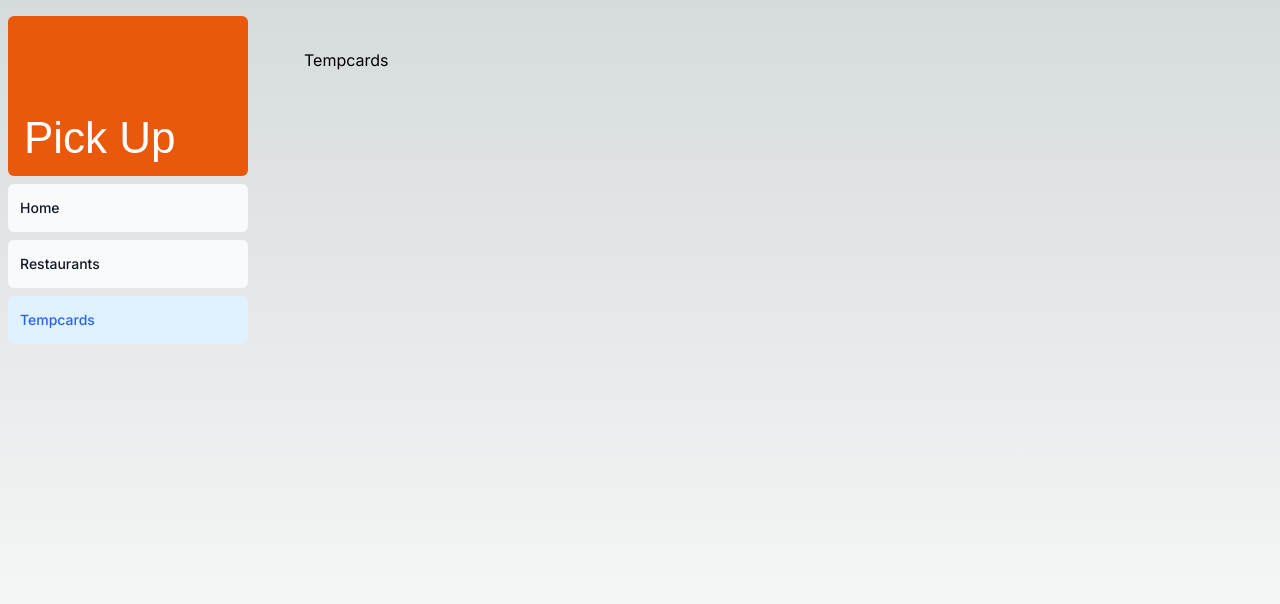
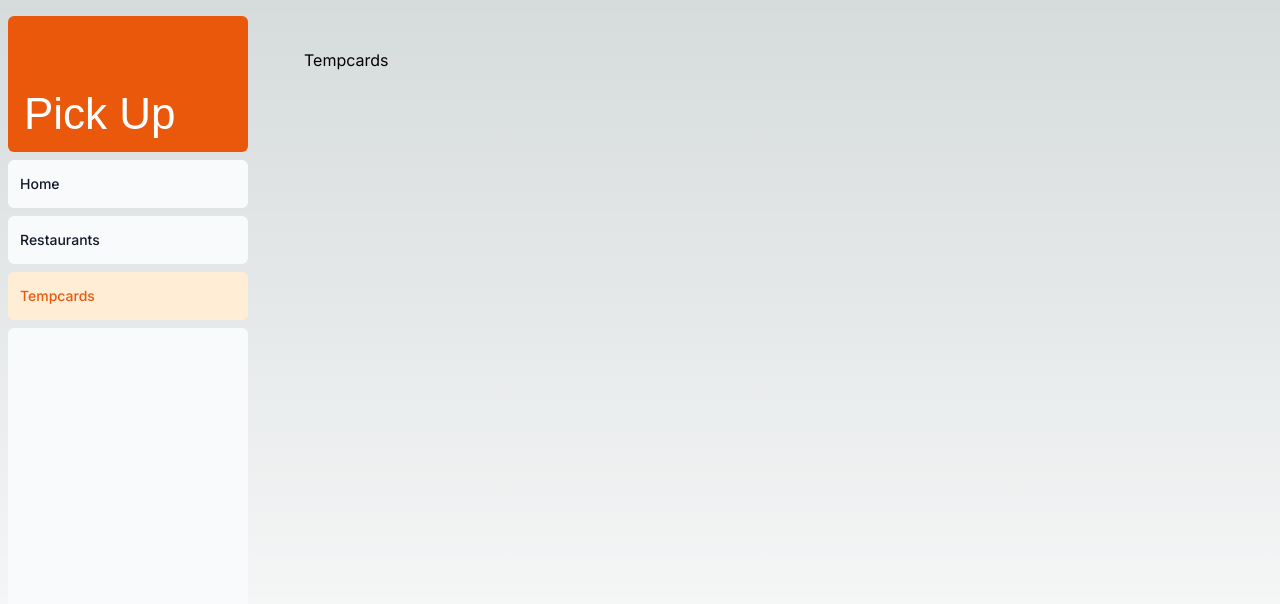
Before and after one commit to konradmh3/PICK-UP-NEXT, a Next.js app in the folder pickup/: page /dashboard/tempcards in a window 1280 px wide. Shown: the top 604 px of the page. Built offline with nearby package versions, Linux system fonts and the light colour scheme; a web font is replaced by a local one.

Commit message:
Spent some time understanding some tailwind and default attributes and added some more styling divs

```diff
--- a/pickup/src/app/dashboard/layout.tsx
+++ b/pickup/src/app/dashboard/layout.tsx
@@ -3,7 +3,7 @@
 export default function Layout({ children }: { children: React.ReactNode }){
     return (
     <div className="flex h-screen flex-col md:flex-row md:overflow-hidden">
-        <div className="w-full flex-none  md:w-64">
+        <div className="flex-none  md:w-64">
             <Nav/>
         </div>
         <div className="flex-grow p-6 md:overflow-y-auto md:p-12">
--- a/pickup/src/app/ui/nav.tsx
+++ b/pickup/src/app/ui/nav.tsx
@@ -15,8 +15,9 @@
           <p className="text-[44px]">Pick Up</p>
         </div>
       </Link>
-      <div className="flex grow flex-row justif-between space-x-2 md:flex-col md:space-x-0 md:space-y-2">
+      <div className="flex flex-row justif-between space-x-2 md:h-full md:flex-col md:space-x-0 md:space-y-2">
         <Navlinks/>
+        <div className='hidden grow gap-2 rounded-md bg-gray-50 p-2 px-3 md:block'></div>
       </div>
 
     </div>
--- a/pickup/src/app/ui/navlinks.tsx
+++ b/pickup/src/app/ui/navlinks.tsx
@@ -23,9 +23,9 @@
 {links.map((link) => (
     <Link key={link.name} href={link
     .href} className={clsx(
-        'flex h-[48px] grow items-center justify-center gap-2 rounded-md bg-gray-50 p-3 text-sm font-medium hover:bg-sky-100 hover:text-blue-600 md:flex-none md:justify-start md:p-2 md:px-3',
+        'flex h-[48px] grow items-center justify-center gap-2 rounded-md bg-gray-50 p-3 text-sm font-medium hover:bg-orange-100 hover:text-orange-600 md:flex-none md:justify-start md:p-2 md:px-3',
         {
-          'bg-sky-100 text-blue-600': pathname === link.href,
+          'bg-orange-100 text-orange-600': pathname === link.href,
         },
         {
             'text-gray-900': pathname !== link.href,
```
